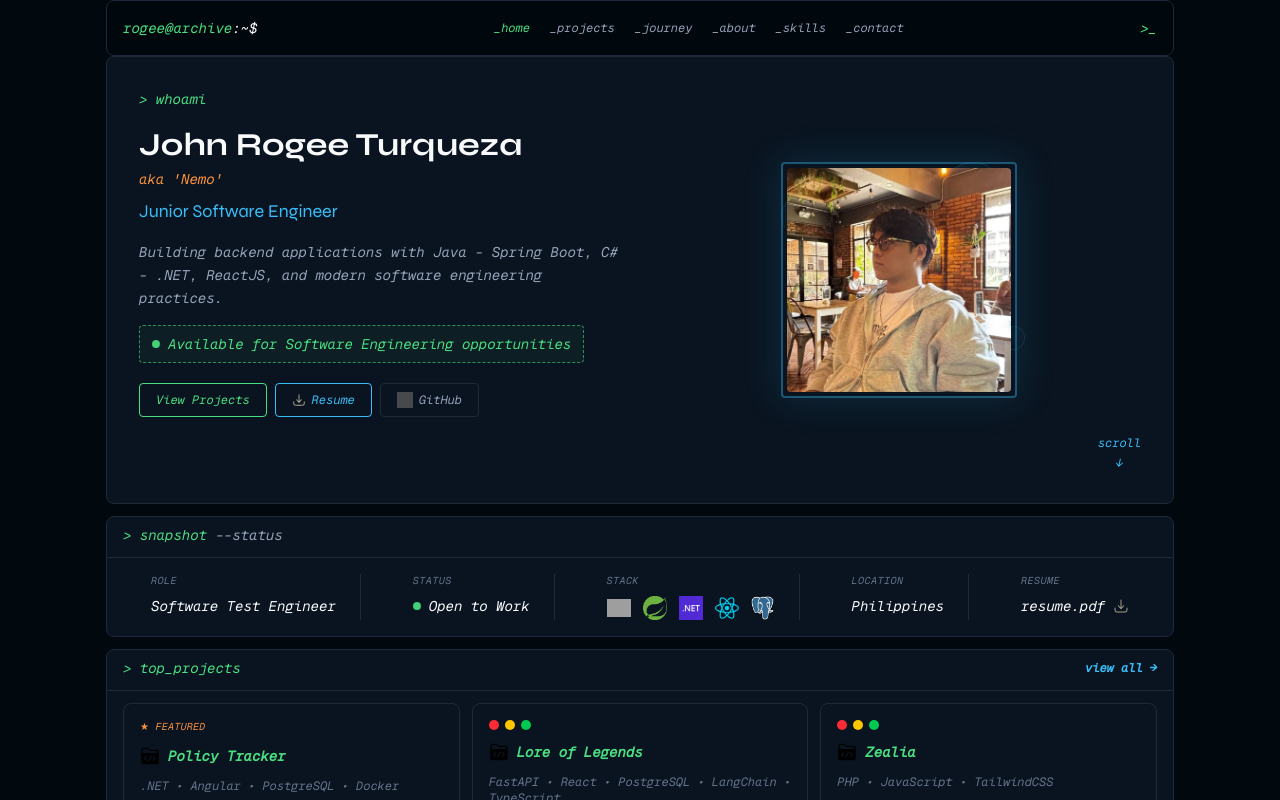
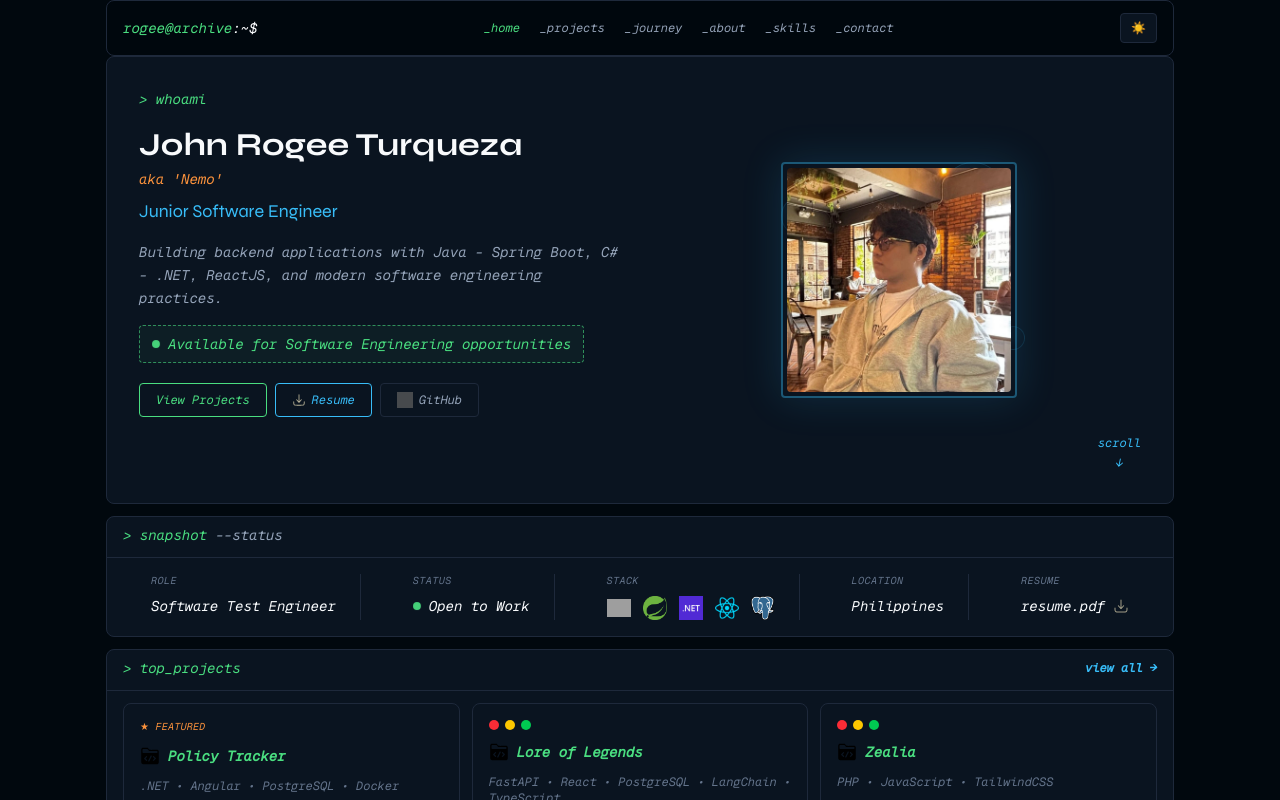
Before and after one commit to jnrgxx/portfolio, a React (Vite) app: page / in a window 1280 px wide. Shown: the top 800 px of the page. Built offline with nearby package versions, Linux system fonts and the light colour scheme; grey boxes are pictures that could not be loaded.

Commit message:
feat: light mode

```diff
--- a/src/App.tsx
+++ b/src/App.tsx
@@ -1,5 +1,6 @@
 import { useState, useCallback } from 'react'
 import { Routes, Route } from 'react-router-dom'
+import { ThemeProvider } from './hooks/useTheme'
 import Nav from './Components/Nav'
 import Footer from './Components/Footer'
 import Hero from './Sections/Hero'
@@ -38,7 +39,7 @@ export default function App() {
   }, [])
 
   return (
-    <>
+    <ThemeProvider>
       {loading && <LoadingScreen onFinished={handleLoadingFinished} />}
       <div style={{ visibility: loading ? 'hidden' : 'visible' as const }}>
         <a href="#main-content" className="skip-link">
@@ -51,6 +52,6 @@ export default function App() {
           <Route path="/certificates" element={<CertificatesPage />} />
         </Routes>
       </div>
-    </>
+    </ThemeProvider>
   )
 }
--- a/src/Components/Nav.tsx
+++ b/src/Components/Nav.tsx
@@ -1,5 +1,6 @@
 import { Link, useLocation } from 'react-router-dom'
 import { siteConfig } from '../data/siteConfig'
+import ThemeToggle from './ThemeToggle'
 
 const links = [
   { label: 'home', href: '/' },
@@ -60,9 +61,7 @@ export default function Nav() {
         ))}
       </nav>
 
-      <span className="hidden lg:inline font-mono text-terminal text-sm" aria-hidden="true">
-        &gt;_
-      </span>
+      <ThemeToggle />
     </header>
   )
 }
--- /dev/null
+++ b/src/Components/ThemeToggle.tsx
@@ -0,0 +1,17 @@
+import { useTheme } from '../hooks/useTheme'
+
+export default function ThemeToggle() {
+  const { theme, toggleTheme } = useTheme()
+
+  return (
+    <button
+      type="button"
+      onClick={toggleTheme}
+      aria-label={`Switch to ${theme === 'dark' ? 'light' : 'dark'} mode`}
+      title={`Switch to ${theme === 'dark' ? 'light' : 'dark'} mode`}
+      className="font-mono text-xs px-2.5 py-1.5 border border-border rounded-sm text-text-secondary bg-surface hover:border-accent hover:text-accent transition-colors cursor-pointer"
+    >
+      {theme === 'dark' ? '☀️' : '🌙'}
+    </button>
+  )
+}
--- /dev/null
+++ b/src/hooks/useTheme.tsx
@@ -0,0 +1,45 @@
+import { createContext, useContext, useState, useEffect, type ReactNode } from 'react'
+
+type Theme = 'dark' | 'light'
+
+interface ThemeContextValue {
+  theme: Theme
+  toggleTheme: () => void
+}
+
+const ThemeContext = createContext<ThemeContextValue | undefined>(undefined)
+
+function getInitialTheme(): Theme {
+  if (typeof window !== 'undefined') {
+    const stored = localStorage.getItem('theme')
+    if (stored === 'light' || stored === 'dark') return stored
+  }
+  return 'dark'
+}
+
+export function ThemeProvider({ children }: { children: ReactNode }) {
+  const [theme, setTheme] = useState<Theme>(getInitialTheme)
+
+  useEffect(() => {
+    document.documentElement.setAttribute('data-theme', theme)
+    localStorage.setItem('theme', theme)
+  }, [theme])
+
+  const toggleTheme = () => {
+    setTheme((prev) => (prev === 'dark' ? 'light' : 'dark'))
+  }
+
+  return (
+    <ThemeContext.Provider value={{ theme, toggleTheme }}>
+      {children}
+    </ThemeContext.Provider>
+  )
+}
+
+export function useTheme(): ThemeContextValue {
+  const context = useContext(ThemeContext)
+  if (!context) {
+    throw new Error('useTheme must be used within a ThemeProvider')
+  }
+  return context
+}
--- a/src/index.css
+++ b/src/index.css
@@ -43,6 +43,7 @@
   --font-mono: "Geist Mono", "DM Mono", monospace;
   --font-serif: "DM Serif", serif;
 
+  /* DARK theme base (default) */
   --color-bg: #01080e;
   --color-surface: #0a1420;
   --color-surface-elevated: #0f1a2a;
@@ -120,6 +121,29 @@
   background: var(--color-bg);
 }
 
+/* ===== LIGHT THEME ===== */
+[data-theme="light"] {
+  color-scheme: light;
+  --color-bg: #F8F2E4;
+  --color-surface: #FFFFFF;
+  --color-surface-elevated: #FFFBF0;
+  --color-surface-hover: #FFF5E6;
+
+  --color-text-primary: #333333;
+  --color-text-secondary: #555555;
+  --color-text-muted: #888888;
+
+  --color-border: #E0D5C0;
+  --color-border-subtle: #EAE0CE;
+
+  --color-accent: #304D89;
+  --color-accent-orange: #F48F48;
+  --color-success: #AF3238;
+  --color-terminal: #333333;
+
+  background: var(--color-bg);
+}
+
 #root {
   width: 100%;
   max-width: var(--container-max);
```
